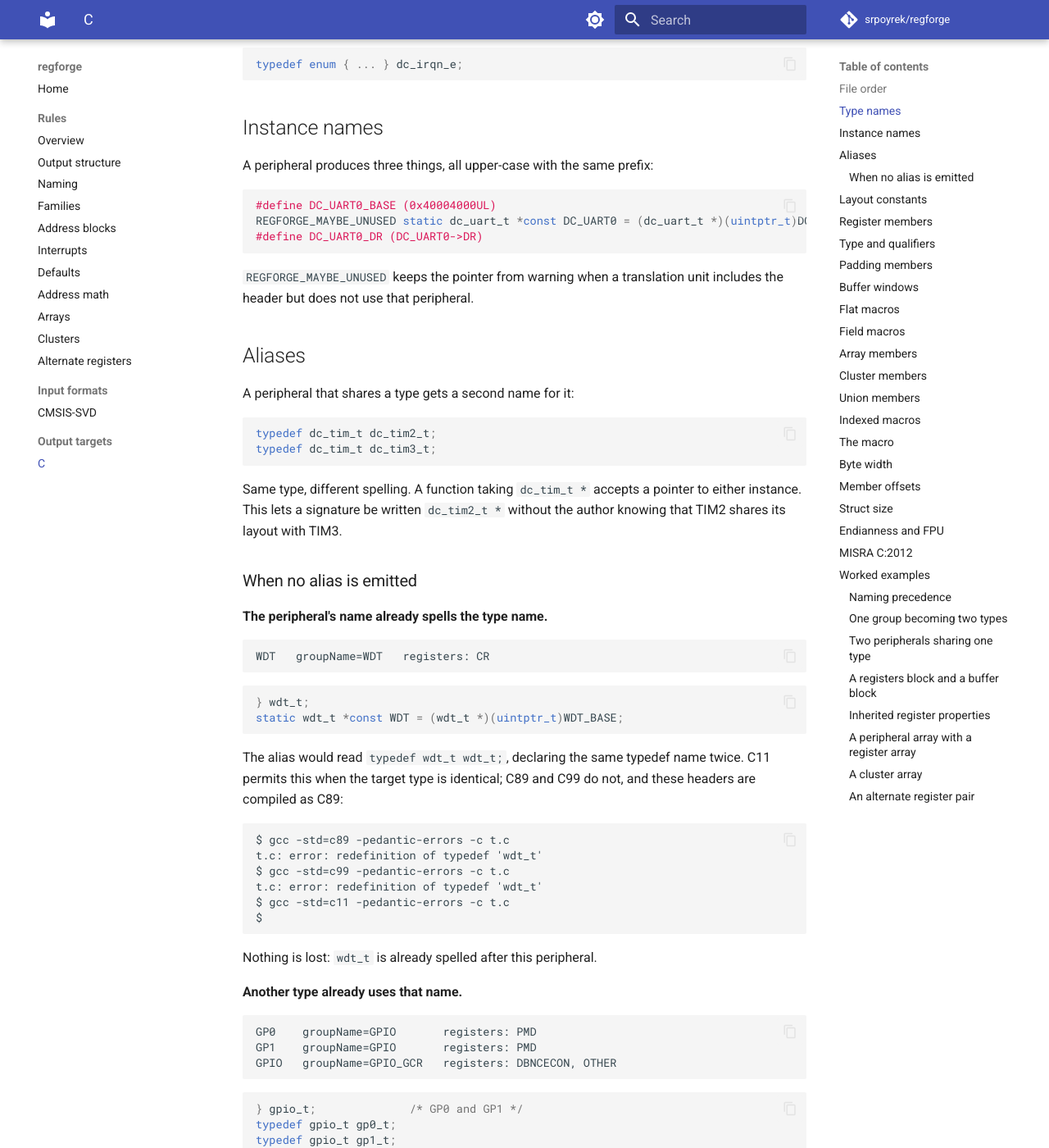
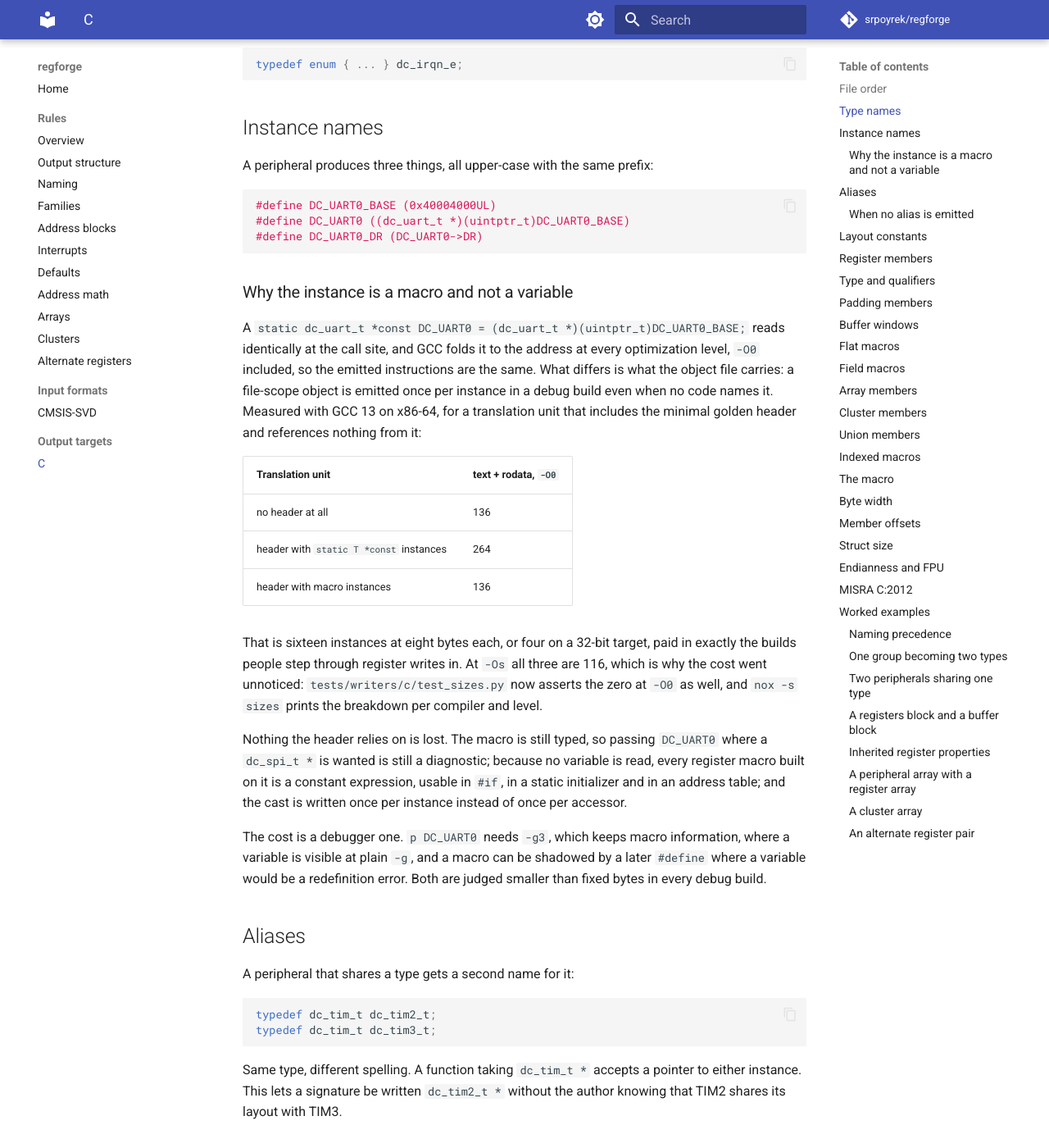
Before and after one commit to srpoyrek/regforge, an MkDocs documentation site: the page built from docs/rules/targets/c.md, in a window 1280 px wide and 1400 px high, scrolled down 903 px. Shown: the whole window at 82% size. Built offline with MkDocs 1.6.1 and Material for MkDocs 9.7.7, drawn with Linux system fonts in a browser that asks for light colours; comment, search, counter and statistics services are not loaded; some of the changed text lies outside the part shown.

Commit message:
remove the variables and use the macros

````diff
--- a/docs/rules/targets/c.md
+++ b/docs/rules/targets/c.md
@@ -46,12 +46,42 @@ A peripheral produces three things, all upper-case with the same prefix:
 
 ```c
 #define DC_UART0_BASE (0x40004000UL)
-REGFORGE_MAYBE_UNUSED static dc_uart_t *const DC_UART0 = (dc_uart_t *)(uintptr_t)DC_UART0_BASE;
+#define DC_UART0 ((dc_uart_t *)(uintptr_t)DC_UART0_BASE)
 #define DC_UART0_DR (DC_UART0->DR)
 ```
 
-`REGFORGE_MAYBE_UNUSED` keeps the pointer from warning when a translation unit
-includes the header but does not use that peripheral.
+### Why the instance is a macro and not a variable
+
+A `static dc_uart_t *const DC_UART0 = (dc_uart_t *)(uintptr_t)DC_UART0_BASE;`
+reads identically at the call site, and GCC folds it to the address at every
+optimization level, `-O0` included, so the emitted instructions are the same.
+What differs is what the object file carries: a file-scope object is emitted
+once per instance in a debug build even when no code names it. Measured with
+GCC 13 on x86-64, for a translation unit that includes the minimal golden
+header and references nothing from it:
+
+| Translation unit | text + rodata, `-O0` |
+|---|---|
+| no header at all | 136 |
+| header with `static T *const` instances | 264 |
+| header with macro instances | 136 |
+
+That is sixteen instances at eight bytes each, or four on a 32-bit target, paid
+in exactly the builds people step through register writes in. At `-Os` all
+three are 116, which is why the cost went unnoticed:
+`tests/writers/c/test_sizes.py` now asserts the zero at `-O0` as well, and
+`nox -s sizes` prints the breakdown per compiler and level.
+
+Nothing the header relies on is lost. The macro is still typed, so passing
+`DC_UART0` where a `dc_spi_t *` is wanted is still a diagnostic; because no
+variable is read, every register macro built on it is a constant expression,
+usable in `#if`, in a static initializer and in an address table; and the cast
+is written once per instance instead of once per accessor.
+
+The cost is a debugger one. `p DC_UART0` needs `-g3`, which keeps macro
+information, where a variable is visible at plain `-g`, and a macro can be
+shadowed by a later `#define` where a variable would be a redefinition error.
+Both are judged smaller than fixed bytes in every debug build.
 
 ## Aliases
 
@@ -75,7 +105,7 @@ WDT   groupName=WDT   registers: CR
 ```
 ```c
 } wdt_t;
-static wdt_t *const WDT = (wdt_t *)(uintptr_t)WDT_BASE;
+#define WDT ((wdt_t *)(uintptr_t)WDT_BASE)
 ```
 
 The alias would read `typedef wdt_t wdt_t;`, declaring the same typedef name
@@ -106,7 +136,7 @@ typedef gpio_t gp0_t;
 typedef gpio_t gp1_t;
 
 } gpio_gcr_t;          /* GPIO -- no gpio_t alias */
-static gpio_gcr_t *const GPIO = (gpio_gcr_t *)(uintptr_t)GPIO_BASE;
+#define GPIO ((gpio_gcr_t *)(uintptr_t)GPIO_BASE)
 ```
 
 The alias would be `typedef gpio_gcr_t gpio_t;`, declaring `gpio_t` a second
@@ -230,7 +260,7 @@ so there is no vendor name to use, and `BUFFER0` follows the same numbering as
 ## Flat macros
 
 Alongside the struct, each register also gets a macro that names it directly.
-The macro is the register's path through the typed instance pointer:
+The macro is the register's path through the typed instance:
 
 ```c
 #define DC_GPIOA_IDR (DC_GPIOA->IDR)
@@ -546,7 +576,7 @@ typedef can_node_t can_node0_t;
 
 /* CAN_NODE0 @ 0x48014000 */
 #define CAN_NODE0_BASE (0x48014000UL)
-REGFORGE_MAYBE_UNUSED static can_node_t *const CAN_NODE0 = (can_node_t *)(uintptr_t)CAN_NODE0_BASE;
+#define CAN_NODE0 ((can_node_t *)(uintptr_t)CAN_NODE0_BASE)
 
 /* CAN_NODE0.NCR */
 #define CAN_NODE0_NCR (CAN_NODE0->NCR)
@@ -581,7 +611,7 @@ REGFORGE_STATIC_ASSERT(offsetof(fpu_cpacr_t, CPACR) == FPU_CPACR_CPACR_OFFSET, F
 
 /* FPU_CPACR @ 0xE000ED88 */
 #define FPU_CPACR_BASE (0xE000ED88UL)
-REGFORGE_MAYBE_UNUSED static fpu_cpacr_t *const FPU_CPACR = (fpu_cpacr_t *)(uintptr_t)FPU_CPACR_BASE;
+#define FPU_CPACR ((fpu_cpacr_t *)(uintptr_t)FPU_CPACR_BASE)
 
 /* FPU_CPACR.CPACR */
 #define FPU_CPACR_CPACR (FPU_CPACR->CPACR)
@@ -607,7 +637,7 @@ REGFORGE_STATIC_ASSERT(offsetof(fpu_t, FPCAR) == FPU_FPCAR_OFFSET, FPU_FPCAR_OFF
 
 /* FPU @ 0xE000EF34 */
 #define FPU_BASE (0xE000EF34UL)
-REGFORGE_MAYBE_UNUSED static fpu_t *const FPU = (fpu_t *)(uintptr_t)FPU_BASE;
+#define FPU ((fpu_t *)(uintptr_t)FPU_BASE)
 
 /* FPU.FPCCR */
 #define FPU_FPCCR (FPU->FPCCR)
@@ -650,7 +680,7 @@ typedef uart_t uart1_t;
 
 /* UART0 @ 0x40004000 */
 #define UART0_BASE (0x40004000UL)
-REGFORGE_MAYBE_UNUSED static uart_t *const UART0 = (uart_t *)(uintptr_t)UART0_BASE;
+#define UART0 ((uart_t *)(uintptr_t)UART0_BASE)
 
 /* UART0.DR */
 #define UART0_DR (UART0->DR)
@@ -660,7 +690,7 @@ REGFORGE_MAYBE_UNUSED static uart_t *const UART0 = (uart_t *)(uintptr_t)UART0_BA
 
 /* UART1 @ 0x40004400 */
 #define UART1_BASE (0x40004400UL)
-REGFORGE_MAYBE_UNUSED static uart_t *const UART1 = (uart_t *)(uintptr_t)UART1_BASE;
+#define UART1 ((uart_t *)(uintptr_t)UART1_BASE)
 
 /* UART1.DR */
 #define UART1_DR (UART1->DR)
@@ -703,7 +733,7 @@ REGFORGE_STATIC_ASSERT(sizeof(uart0_t) == UART0_SIZE, UART0_SIZE_CHECK, "UART0 s
 
 /* UART0 @ 0x40004000 */
 #define UART0_BASE (0x40004000UL)
-REGFORGE_MAYBE_UNUSED static uart0_t *const UART0 = (uart0_t *)(uintptr_t)UART0_BASE;
+#define UART0 ((uart0_t *)(uintptr_t)UART0_BASE)
 
 /* UART0.DR */
 #define UART0_DR (UART0->DR)
@@ -740,7 +770,7 @@ REGFORGE_STATIC_ASSERT(offsetof(misc_t, SR) == MISC_SR_OFFSET, MISC_SR_OFFSET_CH
 
 /* MISC @ 0x40030000 */
 #define MISC_BASE (0x40030000UL)
-REGFORGE_MAYBE_UNUSED static misc_t *const MISC = (misc_t *)(uintptr_t)MISC_BASE;
+#define MISC ((misc_t *)(uintptr_t)MISC_BASE)
 
 /* MISC.DR */
 #define MISC_DR (MISC->DR)
@@ -801,7 +831,7 @@ typedef pwm_t pwmb_t;
 
 /* PWMA @ 0x40015000 */
 #define PWMA_BASE (0x40015000UL)
-REGFORGE_MAYBE_UNUSED static pwm_t *const PWMA = (pwm_t *)(uintptr_t)PWMA_BASE;
+#define PWMA ((pwm_t *)(uintptr_t)PWMA_BASE)
 
 /* PWMA.CTRL */
 #define PWMA_CTRL (PWMA->CTRL)
@@ -818,7 +848,7 @@ REGFORGE_MAYBE_UNUSED static pwm_t *const PWMA = (pwm_t *)(uintptr_t)PWMA_BASE;
 
 /* PWMB @ 0x40015100 */
 #define PWMB_BASE (0x40015100UL)
-REGFORGE_MAYBE_UNUSED static pwm_t *const PWMB = (pwm_t *)(uintptr_t)PWMB_BASE;
+#define PWMB ((pwm_t *)(uintptr_t)PWMB_BASE)
 
 /* PWMB.CTRL */
 #define PWMB_CTRL (PWMB->CTRL)
@@ -883,7 +913,7 @@ REGFORGE_STATIC_ASSERT(sizeof(dma_t) == DMA_SIZE, DMA_SIZE_CHECK, "DMA struct si
 
 /* DMA @ 0x40016000 */
 #define DMA_BASE (0x40016000UL)
-REGFORGE_MAYBE_UNUSED static dma_t *const DMA = (dma_t *)(uintptr_t)DMA_BASE;
+#define DMA ((dma_t *)(uintptr_t)DMA_BASE)
 
 /* DMA.CFG */
 #define DMA_CFG (DMA->CFG)
@@ -932,7 +962,7 @@ REGFORGE_STATIC_ASSERT(sizeof(tim1_t) == TIM1_SIZE, TIM1_SIZE_CHECK, "TIM1 struc
 
 /* TIM1 @ 0x40010000 */
 #define TIM1_BASE (0x40010000UL)
-REGFORGE_MAYBE_UNUSED static tim1_t *const TIM1 = (tim1_t *)(uintptr_t)TIM1_BASE;
+#define TIM1 ((tim1_t *)(uintptr_t)TIM1_BASE)
 
 /* TIM1.CR1 */
 #define TIM1_CR1 (TIM1->CR1)
````
Also changed, not shown: README.md (+1 -1 lines), docs/rules/families.md (+2 -2 lines), docs/rules/naming.md (+2 -2 lines), docs/rules/structure.md (+1 -1 lines), 9 other files.
